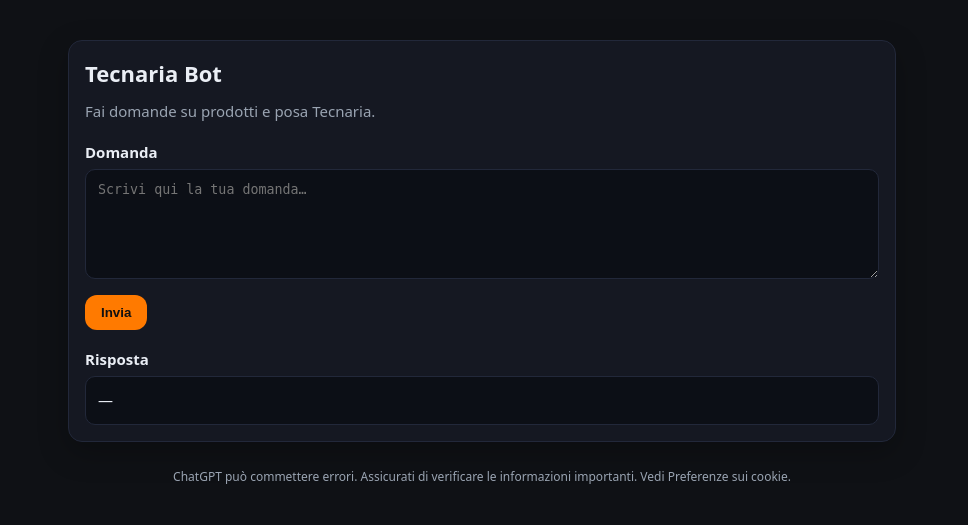
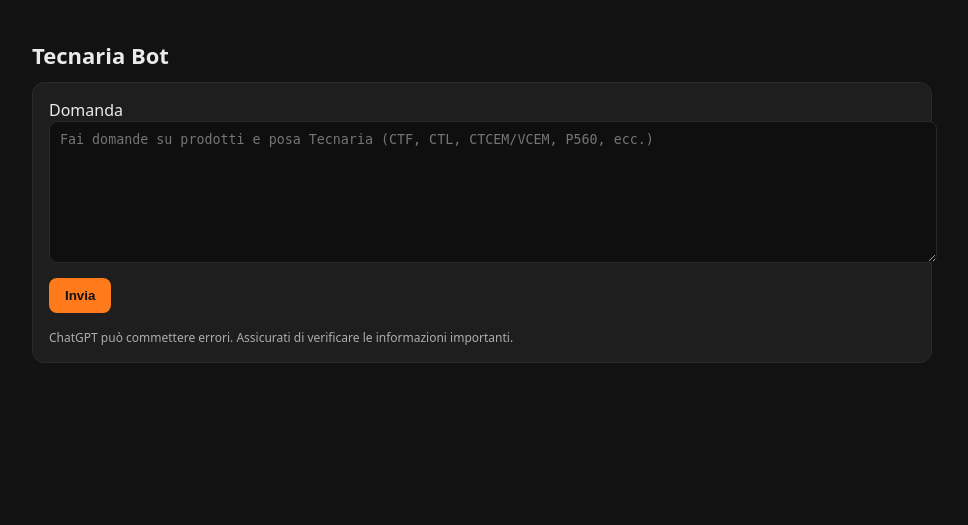
Before and after one commit to ZanRoberto/Tecnaria_V3, a Flask app: page / in a window 1280 px wide. Shown: the top 525 px of the page, without its empty margins (158-1126 px from the left). Run offline with Flask 3, Linux system fonts and the light colour scheme; parts of the project's set-up code (start-up, migrations or seed data) failed here and were passed over.

Commit message:
Update index.html

```diff
--- a/templates/index.html
+++ b/templates/index.html
@@ -1,251 +1,81 @@
 <!doctype html>
 <html lang="it">
 <head>
-  <meta charset="utf-8" />
-  <meta name="viewport" content="width=device-width, initial-scale=1" />
+  <meta charset="utf-8">
   <title>Tecnaria Bot</title>
+  <meta name="viewport" content="width=device-width, initial-scale=1">
   <style>
-    :root {
-      --bg:#0f1115;
-      --card:#151822;
-      --text:#eaeef5;
-      --muted:#9aa4b2;
-      --accent:#ff7a00; /* arancione Tecnaria */
-      --ok:#22c55e;
-      --err:#ef4444;
-      --border:#22283a;
-    }
-    * { box-sizing: border-box; }
-    body {
-      margin: 0; background: var(--bg); color: var(--text);
-      font: 15px/1.5 system-ui, -apple-system, Segoe UI, Roboto, "Helvetica Neue", Arial, "Noto Sans", "Apple Color Emoji","Segoe UI Emoji";
-    }
-    .wrap {
-      max-width: 860px; margin: 40px auto; padding: 0 16px;
-    }
-    .card {
-      background: var(--card); border: 1px solid var(--border);
-      border-radius: 14px; padding: 16px;
-      box-shadow: 0 10px 30px rgba(0,0,0,.25);
-    }
-    h1 { margin: 0 0 10px; font-size: 22px; }
-    .muted { color: var(--muted); }
-    textarea {
-      width: 100%; min-height: 110px; resize: vertical;
-      background: #0c0f16; color: var(--text);
-      border: 1px solid var(--border);
-      border-radius: 10px; padding: 12px;
-      outline: none;
-    }
-    textarea:focus { border-color: var(--accent); }
-    .row { display: flex; gap: 10px; align-items: center; margin-top: 10px; }
-    button {
-      background: var(--accent); color: #111; border: none;
-      padding: 10px 16px; border-radius: 12px; font-weight: 700;
-      cursor: pointer;
-    }
-    button:disabled { opacity: .6; cursor: not-allowed; }
-
-    .spinner {
-      display: none; gap: 10px; align-items: center; color: var(--muted);
-      font-size: 14px;
-    }
-    .dot {
-      width: 8px; height: 8px; border-radius: 50%;
-      background: var(--accent); opacity: .6;
-      animation: pulse 1.2s infinite ease-in-out;
-    }
-    .dot:nth-child(2){ animation-delay: .2s }
-    .dot:nth-child(3){ animation-delay: .4s }
-    @keyframes pulse {
-      0%,100%{ transform: scale(.8); opacity: .5 }
-      50%{ transform: scale(1.2); opacity: 1 }
-    }
-
-    .section { margin-top: 18px; }
-    .title { font-weight: 700; margin-bottom: 6px; }
-    .answer {
-      background:#0c0f16; border:1px solid var(--border); border-radius: 10px;
-      padding: 12px; white-space: pre-wrap; word-wrap: break-word;
-    }
-
-    .attachments { display: grid; grid-template-columns: repeat(auto-fill,minmax(140px,1fr)); gap: 10px; }
-    .thumb {
-      border:1px solid var(--border); border-radius: 10px; overflow: hidden;
-      background: #0c0f16;
-    }
-    .thumb img {
-      display: block; width: 100%; height: 100px; object-fit: cover; cursor: zoom-in;
-    }
-    .thumb a {
-      display:block; padding:10px; color: var(--accent); text-decoration: none;
-      font-weight: 600; font-size: 14px; text-align: center;
-      border-top:1px solid var(--border);
-    }
-    .thumb a:hover { text-decoration: underline; }
-
-    /* Modal viewer */
-    .modal {
-      position: fixed; inset: 0; background: rgba(0,0,0,.7);
-      display: none; align-items: center; justify-content: center; padding: 20px;
-    }
-    .modal.open { display: flex; }
-    .modal-content {
-      position: relative; max-width: 92vw; max-height: 86vh; border-radius: 10px;
-      overflow: hidden; background: #000;
-      border: 1px solid var(--border);
-    }
-    .modal-content img { display: block; max-width: 92vw; max-height: 86vh; }
-    .modal-close {
-      position: absolute; top: 6px; right: 6px;
-      background: rgba(17,17,17,.85); color: #fff; border: 1px solid #333;
-      width: 36px; height: 36px; border-radius: 10px; font-size: 18px;
-      cursor: pointer; font-weight: 800;
-    }
-
-    footer {
-      margin: 26px 0 10px; color: var(--muted); font-size: 12px; text-align: center;
-    }
+    body{background:#121212;color:#eaeaea;font-family:system-ui,-apple-system,Segoe UI,Roboto,Arial,sans-serif;margin:0}
+    .wrap{max-width:900px;margin:40px auto;padding:0 16px}
+    h1{font-size:22px;margin:0 0 12px}
+    .card{background:#1e1e1e;border:1px solid #2a2a2a;border-radius:12px;padding:16px}
+    textarea{width:100%;min-height:120px;background:#0f0f0f;color:#eaeaea;border:1px solid #2a2a2a;border-radius:8px;padding:10px;resize:vertical}
+    button{background:#ff7a1a;border:0;color:#111;padding:10px 16px;border-radius:8px;cursor:pointer;font-weight:700}
+    .row{display:flex;gap:10px;align-items:center;margin-top:10px}
+    .answer{white-space:pre-wrap;line-height:1.5;margin-top:16px}
+    .spinner{display:none;margin-left:8px;border:3px solid #333;border-top:3px solid #ff7a1a;border-radius:50%;width:16px;height:16px;animation:spin 0.8s linear infinite}
+    @keyframes spin{100%{transform:rotate(360deg)}}
+    .modal{position:fixed;inset:0;background:rgba(0,0,0,.7);display:none;align-items:center;justify-content:center}
+    .modal-inner{background:#1e1e1e;border:1px solid #2a2a2a;border-radius:12px;max-width:90vw;max-height:90vh;overflow:auto;position:relative}
+    .modal-x{position:absolute;top:8px;right:8px;background:#333;border:0;color:#fff;border-radius:999px;width:28px;height:28px;cursor:pointer;font-weight:700}
+    .disclaimer{opacity:.7;font-size:12px;margin-top:10px}
   </style>
 </head>
 <body>
   <div class="wrap">
+    <h1>Tecnaria Bot</h1>
     <div class="card">
-      <h1>Tecnaria Bot</h1>
-      <div class="muted">Fai domande su prodotti e posa Tecnaria.</div>
-
-      <div class="section">
-        <div class="title">Domanda</div>
-        <textarea id="q" placeholder="Scrivi qui la tua domanda…"></textarea>
-        <div class="row">
-          <button id="send">Invia</button>
-          <div class="spinner" id="spin">
-            <div class="dot"></div><div class="dot"></div><div class="dot"></div>
-            <span>Elaborazione…</span>
-          </div>
-        </div>
+      <label for="q">Domanda</label>
+      <textarea id="q" placeholder="Fai domande su prodotti e posa Tecnaria (CTF, CTL, CTCEM/VCEM, P560, ecc.)"></textarea>
+      <div class="row">
+        <button id="send">Invia</button>
+        <div id="spin" class="spinner"></div>
       </div>
-
-      <div class="section">
-        <div class="title">Risposta</div>
-        <div id="ans" class="answer">—</div>
-      </div>
-
-      <div class="section" id="att-wrap" style="display:none;">
-        <div class="title">Allegati</div>
-        <div id="atts" class="attachments"></div>
-      </div>
+      <div id="ans" class="answer"></div>
+      <div class="disclaimer">ChatGPT può commettere errori. Assicurati di verificare le informazioni importanti.</div>
     </div>
-
-    <footer>
-      ChatGPT può commettere errori. Assicurati di verificare le informazioni importanti. Vedi Preferenze sui cookie.
-    </footer>
   </div>
 
-  <!-- Modal viewer per immagini -->
-  <div class="modal" id="viewer">
-    <div class="modal-content">
-      <button class="modal-close" id="closeX" aria-label="Chiudi">×</button>
-      <img id="viewImg" alt="preview" />
+  <!-- Modal per immagini/pdf con pulsante X -->
+  <div id="modal" class="modal" aria-hidden="true">
+    <div class="modal-inner">
+      <button class="modal-x" onclick="closeModal()">✕</button>
+      <div id="modal-body" style="padding:16px"></div>
     </div>
   </div>
 
   <script>
-    const qEl   = document.getElementById('q');
-    const send  = document.getElementById('send');
-    const spin  = document.getElementById('spin');
-    const ans   = document.getElementById('ans');
-    const attWrap = document.getElementById('att-wrap');
-    const atts  = document.getElementById('atts');
-
-    const viewer   = document.getElementById('viewer');
-    const closeX   = document.getElementById('closeX');
-    const viewImg  = document.getElementById('viewImg');
-
-    function showSpinner(v){ spin.style.display = v ? 'flex' : 'none'; }
-    function isImage(url){
-      return /\.(png|jpe?g|webp|gif|svg)$/i.test(url);
-    }
-    function isPDF(url){
-      return /\.pdf$/i.test(url);
-    }
-
-    function openViewer(src){
-      viewImg.src = src;
-      viewer.classList.add('open');
-    }
-    function closeViewer(){
-      viewer.classList.remove('open');
-      viewImg.src = '';
-    }
-    viewer.addEventListener('click', (e)=>{ if(e.target===viewer) closeViewer(); });
-    closeX.addEventListener('click', closeViewer);
+    const sendBtn = document.getElementById('send');
+    const qEl = document.getElementById('q');
+    const ansEl = document.getElementById('ans');
+    const spin = document.getElementById('spin');
 
     async function ask() {
-      const question = (qEl.value || "").trim();
-      if(!question){ qEl.focus(); return; }
-      send.disabled = true;
-      showSpinner(true);
-      ans.textContent = "—";
-      attWrap.style.display = 'none';
-      atts.innerHTML = "";
-
-      try{
-        const resp = await fetch("/ask", {
-          method: "POST",
-          headers: { "Content-Type": "application/json" },
-          body: JSON.stringify({ question })
+      const question = qEl.value.trim();
+      if(!question) return;
+      ansEl.textContent = "";
+      spin.style.display = "inline-block";
+      try {
+        const r = await fetch("/ask", {
+          method:"POST",
+          headers:{"Content-Type":"application/json"},
+          body: JSON.stringify({question})
         });
-        if(!resp.ok){
-          const txt = await resp.text();
-          throw new Error("HTTP " + resp.status + " — " + txt);
-        }
-        const data = await resp.json();
-        if(data.error){
-          ans.textContent = "Errore: " + data.error;
-        } else {
-          ans.textContent = data.answer || "—";
-          const files = Array.isArray(data.attachments) ? data.attachments : [];
-          if(files.length){
-            attWrap.style.display = 'block';
-            for(const url of files){
-              const div = document.createElement('div');
-              div.className = 'thumb';
-              if(isImage(url)){
-                const img = document.createElement('img');
-                img.src = url;
-                img.alt = "allegato";
-                img.addEventListener('click', ()=> openViewer(url));
-                div.appendChild(img);
-                const a = document.createElement('a');
-                a.href = url; a.target = "_blank"; a.rel = "noopener";
-                a.textContent = "Apri immagine";
-                div.appendChild(a);
-              } else if(isPDF(url)) {
-                const a = document.createElement('a');
-                a.href = url; a.target = "_blank"; a.rel = "noopener";
-                a.textContent = "Apri PDF";
-                div.appendChild(a);
-              } else {
-                const a = document.createElement('a');
-                a.href = url; a.target = "_blank"; a.rel = "noopener";
-                a.textContent = "Apri file";
-                div.appendChild(a);
-              }
-              atts.appendChild(div);
-            }
-          }
-        }
-      } catch(err){
-        ans.textContent = "Errore: " + (err?.message || err);
+        const j = await r.json();
+        ansEl.textContent = j.answer || "Nessuna risposta.";
+      } catch(e){
+        ansEl.textContent = "Errore di rete.";
       } finally {
-        showSpinner(false);
-        send.disabled = false;
+        spin.style.display = "none";
       }
     }
+    sendBtn.addEventListener('click', ask);
+    qEl.addEventListener('keydown', e => { if(e.key === 'Enter' && (e.ctrlKey || e.metaKey)) ask(); });
 
-    send.addEventListener('click', ask);
-    qEl.addEventListener('keydown', (e)=>{ if(e.key==="Enter" && (e.ctrlKey||e.metaKey)) ask(); });
+    // Modal helpers (per aprire allegati in futuro)
+    function openModal(html){ document.getElementById('modal-body').innerHTML = html; document.getElementById('modal').style.display='flex'; }
+    function closeModal(){ document.getElementById('modal').style.display='none'; document.getElementById('modal-body').innerHTML=""; }
+    window.openModal = openModal; window.closeModal = closeModal;
   </script>
 </body>
 </html>
```
